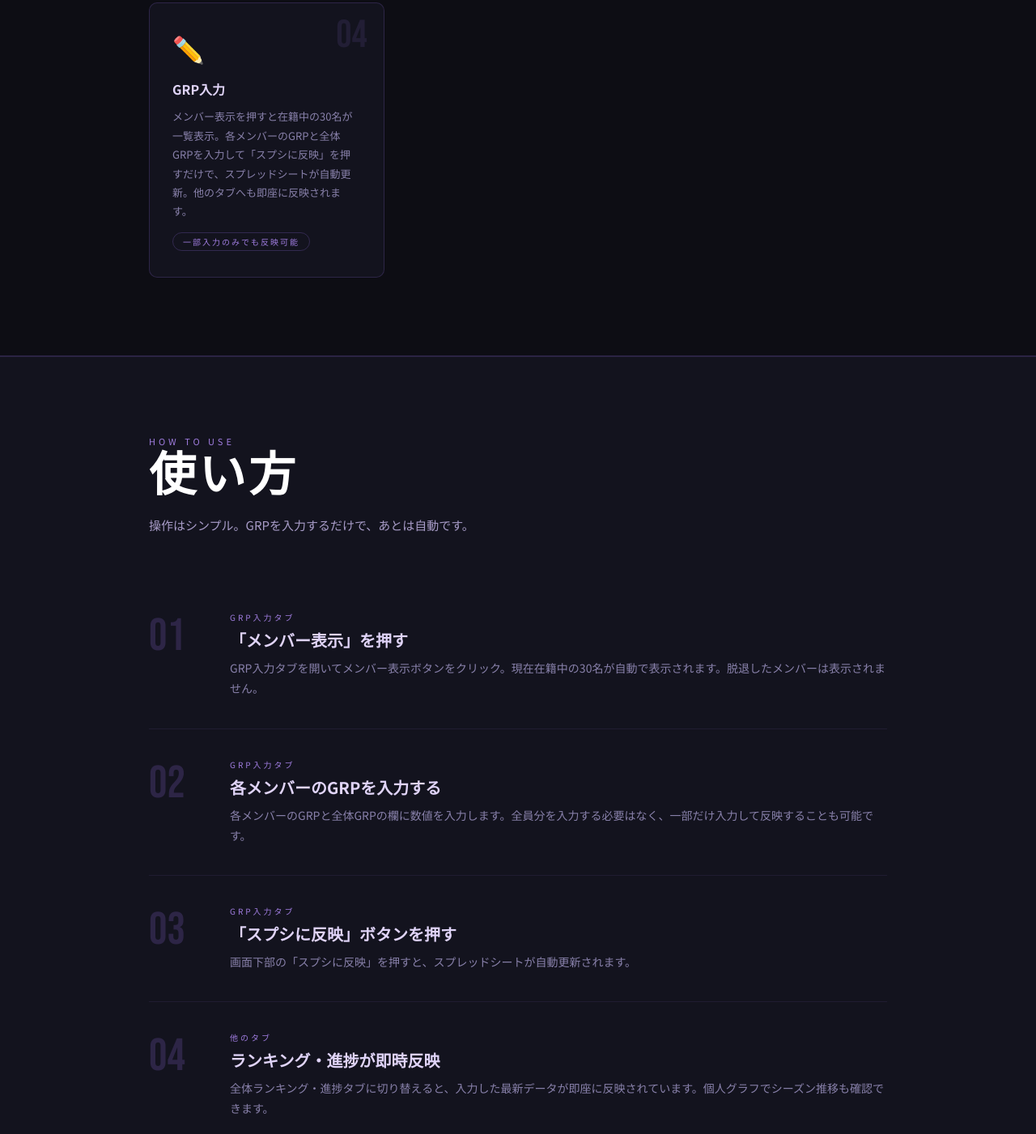
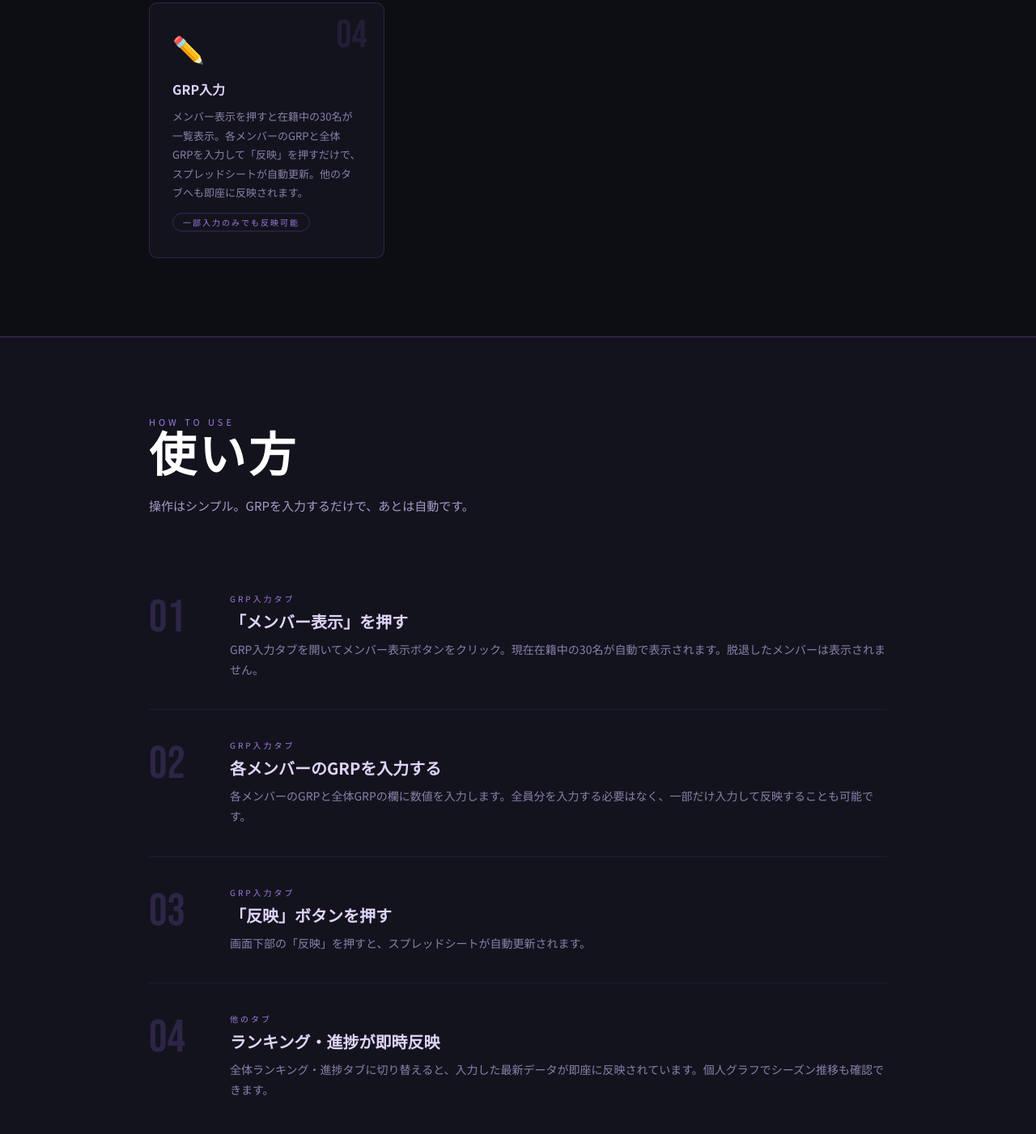
Before and after one commit to tarou-git/ariado, a plain HTML site: page index.html in a window 1280 px wide. Shown: the part 2030-3431 px from the top of the page at 81% size. Drawn offline with Linux system fonts and the light colour scheme.

Commit message:
Add files via upload

```diff
--- a/index.html
+++ b/index.html
@@ -446,7 +446,7 @@
       <div class="feat-num">04</div>
       <span class="feat-icon">✏️</span>
       <div class="feat-title">GRP入力</div>
-      <p class="feat-body">メンバー表示を押すと在籍中の30名が一覧表示。各メンバーのGRPと全体GRPを入力して「スプシに反映」を押すだけで、スプレッドシートが自動更新。他のタブへも即座に反映されます。</p>
+      <p class="feat-body">メンバー表示を押すと在籍中の30名が一覧表示。各メンバーのGRPと全体GRPを入力して「反映」を押すだけで、スプレッドシートが自動更新。他のタブへも即座に反映されます。</p>
       <span class="feat-tag">一部入力のみでも反映可能</span>
     </div>
   </div>
@@ -481,8 +481,8 @@
         <div class="step-num">03</div>
         <div class="step-content">
           <div class="step-label">GRP入力タブ</div>
-          <div class="step-title">「スプシに反映」ボタンを押す</div>
-          <p class="step-desc">画面下部の「スプシに反映」を押すと、スプレッドシートが自動更新されます。</p>
+          <div class="step-title">「反映」ボタンを押す</div>
+          <p class="step-desc">画面下部の「反映」を押すと、スプレッドシートが自動更新されます。</p>
         </div>
       </div>
       <div class="step">
```
